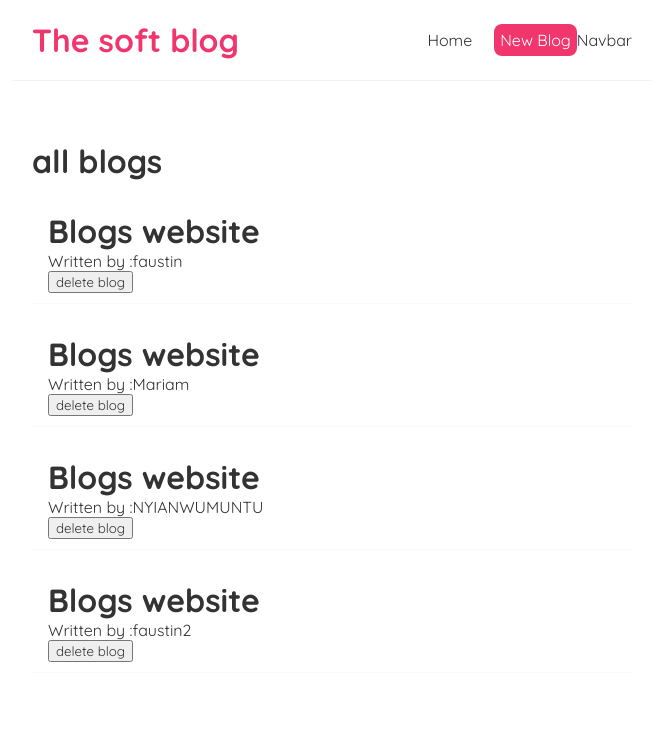
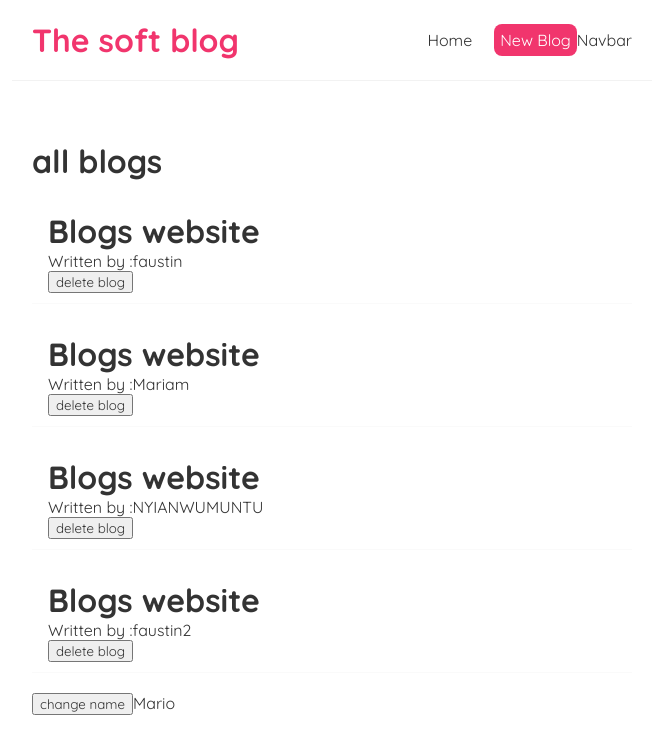
Before and after one commit to faustin/Soft-React-Tutorial-, a React (Create React App) app in the folder soft-blog/: page / in a window 1280 px wide. Shown: the top 754 px of the page, without its empty margins (308-968 px from the left). Built offline with nearby package versions, Linux system fonts and the light colour scheme.

Commit message:
Useeffect  dependecnies

```diff
--- a/soft-blog/src/Home.js
+++ b/soft-blog/src/Home.js
@@ -28,6 +28,12 @@ const Home = () => {
       id: 5,
     },
   ]);
+
+  const [name,setName]=useState('Mario');
+
+
+
+
   const handleDelete=(id)=>{
     const newBlogs=blogs.filter(blog=>blog.id!==id )
     setBlogs(newBlogs);
@@ -37,6 +43,8 @@ const Home = () => {
   return (
     <div className="home">
      <BlogList blogs={blogs} titleblog="all blogs " handleDelete={handleDelete} />
+     <button onClick={()=>setName("Faustin")}>change  name </button>
+     {name}
     </div>
   );
 };
```
